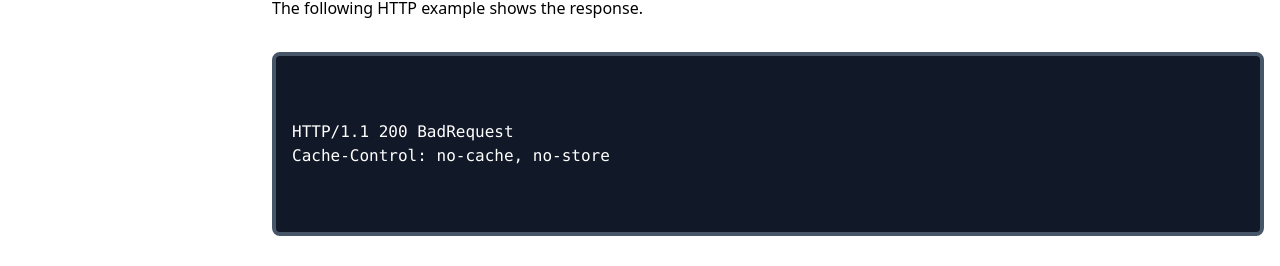
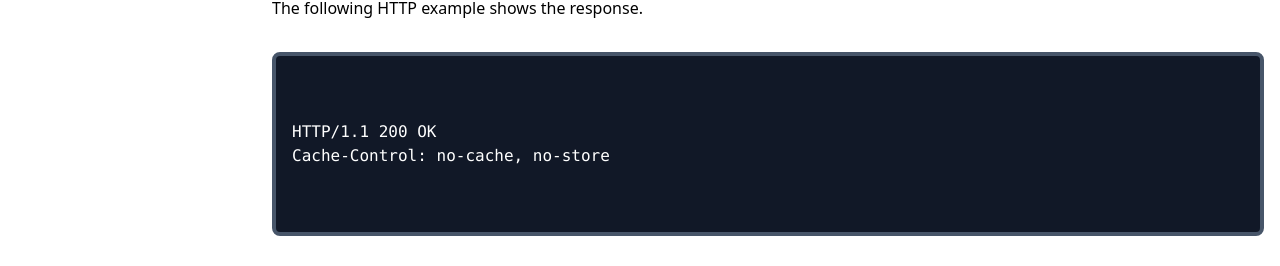
Before and after one commit to jokk-itu/authserver-framework, a SvelteKit app in the folder doc/: page /developer/token-revocation in a window 1280 px wide. Shown: the part 1399-1665 px from the top of the page. Built offline with nearby package versions, Linux system fonts and the light colour scheme.

Commit message:
update: fix to ok

```diff
--- a/doc/src/routes/developer/token-revocation/+page.svelte
+++ b/doc/src/routes/developer/token-revocation/+page.svelte
@@ -61,7 +61,7 @@ token=2YotnFZFEjr1zCsicMWpAA
     <p>The following HTTP example shows the response.</p>
     <CodeBlock>
         {`
-HTTP/1.1 200 BadRequest
+HTTP/1.1 200 OK
 Cache-Control: no-cache, no-store
         `}
     </CodeBlock>
```
